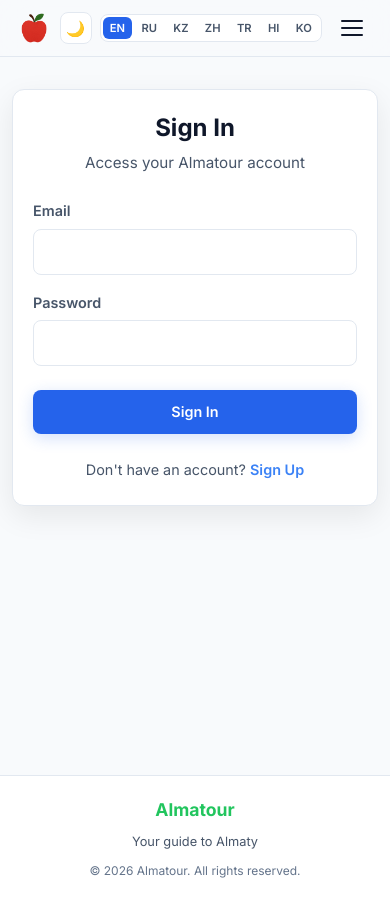
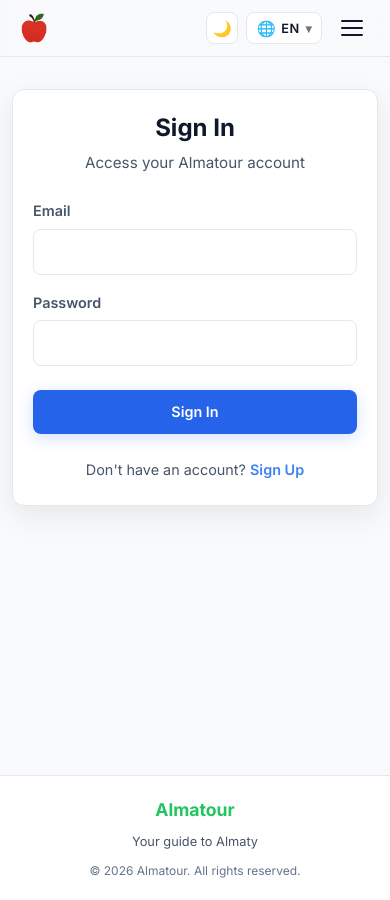
Before and after one commit to hayativ/almatour, a React (Vite) app in the folder frontend/: page /login in a window 390 px wide. Built offline with nearby package versions, Linux system fonts and the light colour scheme.

Commit message:
Fix languages selection design

```diff
--- a/frontend/src/components/Navbar.css
+++ b/frontend/src/components/Navbar.css
@@ -93,40 +93,130 @@ body.light-mode .navbar {
     transform: scale(1.15);
 }
 
-.lang-switcher {
-    display: flex;
-    gap: 2px;
-    background: var(--bg-card);
-    border-radius: var(--radius-sm);
-    padding: 2px;
-    border: 1px solid var(--border);
-    max-width: 100%;
-    overflow-x: auto;
-    white-space: nowrap;
-    scrollbar-width: none;
+/* ===== Premium Language Dropdown ===== */
+.lang-dropdown {
+    position: relative;
+    display: inline-block;
 }
 
-.lang-switcher::-webkit-scrollbar {
-    display: none;
-}
-
-.lang-btn {
-    padding: 0.3rem 0.6rem;
-    border-radius: 6px;
-    font-size: 0.75rem;
+.lang-dropdown-toggle {
+    display: flex;
+    align-items: center;
+    gap: 0.5rem;
+    background: var(--bg-card);
+    border: 1px solid var(--border);
+    border-radius: var(--radius-sm);
+    padding: 0.4rem 0.8rem;
+    height: 36px;
+    color: var(--text);
+    font-size: 0.85rem;
     font-weight: 600;
-    background: transparent;
-    color: var(--text-dim);
+    cursor: pointer;
     transition: all var(--transition);
 }
 
-.lang-btn:hover {
+.lang-dropdown-toggle:hover {
+    background: var(--bg-card-hover);
+    border-color: var(--accent);
+}
+
+.lang-icon {
+    font-size: 0.95rem;
+    opacity: 0.85;
+}
+
+.lang-current-code {
+    letter-spacing: 0.5px;
+}
+
+.lang-arrow {
+    font-size: 0.75rem;
+    transition: transform 0.2s ease;
+    opacity: 0.6;
+}
+
+.lang-arrow.open {
+    transform: rotate(180deg);
+}
+
+.lang-dropdown-menu {
+    position: absolute;
+    top: calc(100% + 8px);
+    right: 0;
+    background: rgba(15, 17, 23, 0.95);
+    backdrop-filter: blur(16px);
+    border: 1px solid var(--border);
+    border-radius: var(--radius-md);
+    box-shadow: var(--shadow-lg);
+    padding: 0.5rem;
+    margin: 0;
+    list-style: none;
+    min-width: 140px;
+    z-index: 1000;
+    transform-origin: top right;
+    animation: dropdownFadeIn 0.2s cubic-bezier(0.16, 1, 0.3, 1) forwards;
+}
+
+body.light-mode .lang-dropdown-menu {
+    background: rgba(255, 255, 255, 0.95);
+}
+
+.lang-dropdown-item {
+    width: 100%;
+    display: flex;
+    align-items: center;
+    gap: 0.75rem;
+    padding: 0.5rem 0.75rem;
+    border-radius: var(--radius-sm);
+    background: transparent;
+    color: var(--text-dim);
+    font-size: 0.85rem;
+    font-weight: 500;
+    text-align: left;
+    cursor: pointer;
+    transition: all var(--transition);
+}
+
+.lang-dropdown-item:hover {
+    background: var(--bg-card);
     color: var(--text);
 }
 
-.lang-btn.active {
+.lang-dropdown-item.active {
+    background: var(--accent-glow);
+    color: var(--accent);
+    font-weight: 600;
+}
+
+.lang-item-code {
+    font-size: 0.7rem;
+    font-weight: 700;
+    background: var(--bg-card);
+    color: var(--text-dim);
+    padding: 2px 5px;
+    border-radius: 4px;
+    border: 1px solid var(--border);
+}
+
+.lang-dropdown-item.active .lang-item-code {
     background: var(--accent);
     color: #fff;
+    border-color: var(--accent);
+}
+
+.lang-item-name {
+    flex-grow: 1;
+}
+
+@keyframes dropdownFadeIn {
+    from {
+        opacity: 0;
+        transform: translateY(-8px) scale(0.95);
+    }
+    to {
+        opacity: 1;
+        transform: translateY(0) scale(1);
+    }
 }
 
 .nav-login-btn,
@@ -327,9 +417,11 @@ body.light-mode .navbar {
         font-size: 1rem;
     }
 
-    .lang-btn {
-        padding: 0.25rem 0.45rem;
-        font-size: 0.7rem;
+    .lang-dropdown-toggle {
+        padding: 0.35rem 0.6rem;
+        font-size: 0.8rem;
+        height: 32px;
+        gap: 0.35rem;
     }
 
     .theme-toggle {
--- a/frontend/src/components/Navbar.jsx
+++ b/frontend/src/components/Navbar.jsx
@@ -11,13 +11,33 @@ export default function Navbar() {
     const { isDark, toggleTheme } = useTheme()
     const location = useLocation()
     const [menuOpen, setMenuOpen] = useState(false)
+    const [dropdownOpen, setDropdownOpen] = useState(false)
+
+    const languages = [
+        { code: 'en', label: 'English' },
+        { code: 'ru', label: 'Русский' },
+        { code: 'kz', label: 'Қазақша' },
+        { code: 'zh', label: '中文' },
+        { code: 'tr', label: 'Türkçe' },
+        { code: 'hi', label: 'हिन्दी' },
+        { code: 'ko', label: '한국어' }
+    ]
 
     const isActive = (path) => location.pathname === path ? 'nav-link active' : 'nav-link'
 
     // Close menu on route change
     useEffect(() => {
         setMenuOpen(false)
+        setDropdownOpen(false)
     }, [location.pathname])
+
+    // Close dropdown on click outside
+    useEffect(() => {
+        if (!dropdownOpen) return
+        const handleOutsideClick = () => setDropdownOpen(false)
+        window.addEventListener('click', handleOutsideClick)
+        return () => window.removeEventListener('click', handleOutsideClick)
+    }, [dropdownOpen])
 
     // Prevent body scroll when menu open
     useEffect(() => {
@@ -50,16 +70,31 @@ export default function Navbar() {
                     <button className="theme-toggle" onClick={toggleTheme} title="Toggle theme">
                         {isDark ? '☀️' : '🌙'}
                     </button>
-                    <div className="lang-switcher">
-                        {['en', 'ru', 'kz', 'zh', 'tr', 'hi', 'ko'].map((l) => (
-                            <button
-                                key={l}
-                                className={`lang-btn ${lang === l ? 'active' : ''}`}
-                                onClick={() => setLanguage(l)}
-                            >
-                                {l.toUpperCase()}
-                            </button>
-                        ))}
+                    <div className="lang-dropdown">
+                        <button
+                            className="lang-dropdown-toggle"
+                            onClick={(e) => { e.stopPropagation(); setDropdownOpen(!dropdownOpen); }}
+                            aria-label="Select language"
+                        >
+                            <span className="lang-icon">🌐</span>
+                            <span className="lang-current-code">{lang.toUpperCase()}</span>
+                            <span className={`lang-arrow ${dropdownOpen ? 'open' : ''}`}>▾</span>
+                        </button>
+                        {dropdownOpen && (
+                            <ul className="lang-dropdown-menu fade-in">
+                                {languages.map((l) => (
+                                    <li key={l.code}>
+                                        <button
+                                            className={`lang-dropdown-item ${lang === l.code ? 'active' : ''}`}
+                                            onClick={() => setLanguage(l.code)}
+                                        >
+                                            <span className="lang-item-code">{l.code.toUpperCase()}</span>
+                                            <span className="lang-item-name">{l.label}</span>
+                                        </button>
+                                    </li>
+                                ))}
+                            </ul>
+                        )}
                     </div>
                     {user ? (
                         <Link to="/profile" className="nav-profile-btn nav-profile-desktop">{t.nav.profile}</Link>
--- a/frontend/src/i18n/translations.jsx
+++ b/frontend/src/i18n/translations.jsx
@@ -336,9 +336,9 @@ const translations = {
         },
         auth: {
             loginTitle: 'Вход',
-            loginSub: 'Войдите в аккаунт Алматур',
+            loginSub: 'Войдите в аккаунт Almatour',
             registerTitle: 'Регистрация',
-            registerSub: 'Присоединяйтесь к Алматур',
+            registerSub: 'Присоединяйтесь к Almatour',
             email: 'Эл. почта',
             password: 'Пароль',
             username: 'Имя пользователя',
@@ -360,7 +360,7 @@ const translations = {
             noCalendar: 'Нет событий в календаре',
         },
         footer: {
-            copy: '© 2026 Алматур. Все права защищены.',
+            copy: '© 2026 Almatour. Все права защищены.',
             tagline: 'Ваш гид по Алматы',
         },
         common: { loading: 'Загрузка...', error: 'Произошла ошибка', back: '← Назад' },
@@ -517,9 +517,9 @@ const translations = {
         },
         auth: {
             loginTitle: 'Кіру',
-            loginSub: 'Алматур аккаунтына кіріңіз',
+            loginSub: 'Almatour аккаунтына кіріңіз',
             registerTitle: 'Тіркелу',
-            registerSub: 'Алматур қауымдастығына қосылыңыз',
+            registerSub: 'Almatour қауымдастығына қосылыңыз',
             email: 'Эл. пошта',
             password: 'Құпия сөз',
             username: 'Пайдаланушы аты',
@@ -541,7 +541,7 @@ const translations = {
             noCalendar: 'Календарда оқиғалар жоқ',
         },
         footer: {
-            copy: '© 2026 Алматур. Барлық құқықтар қорғалған.',
+            copy: '© 2026 Almatour. Барлық құқықтар қорғалған.',
             tagline: 'Алматы бойынша нұсқаулық',
         },
         common: { loading: 'Жүктелуде...', error: 'Қате орын алды', back: '← Артқа' },
```
